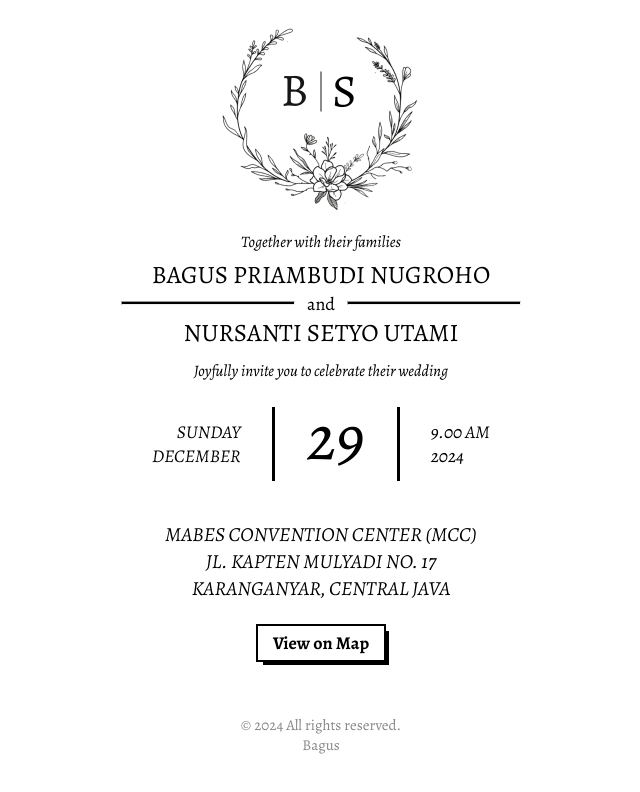
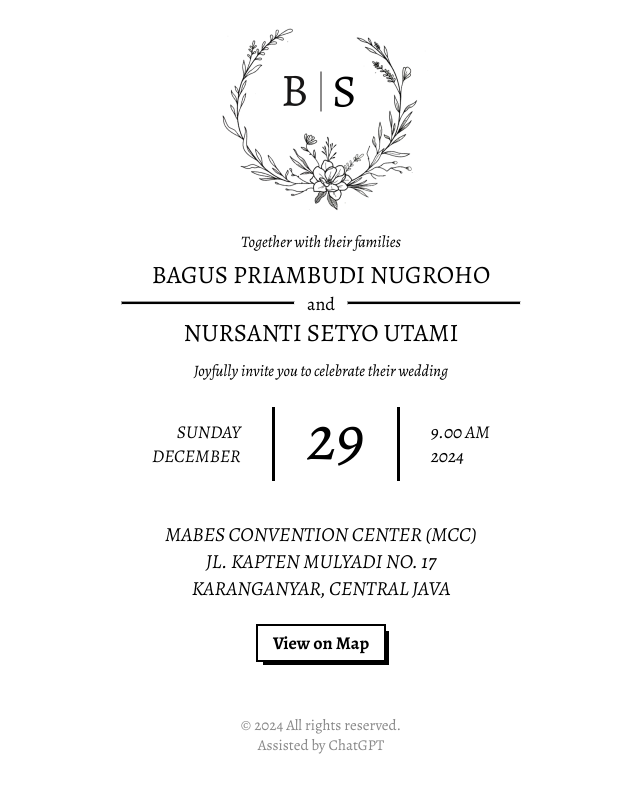
Before and after one commit to baguspriambudi/baguspriambudi.github.io, a plain HTML site: page index.html in a window 1280 px wide. Shown: the whole page, without its empty margins (319-959 px from the left). Drawn offline with nearby package versions, Linux system fonts and the light colour scheme.

```diff
--- a/index.html
+++ b/index.html
@@ -153,7 +153,7 @@
       <div class="footer">
         <p>
           &copy; 2024 All rights reserved. <br />
-          Bagus
+          Assisted by ChatGPT
         </p>
       </div>
     </div>
```
